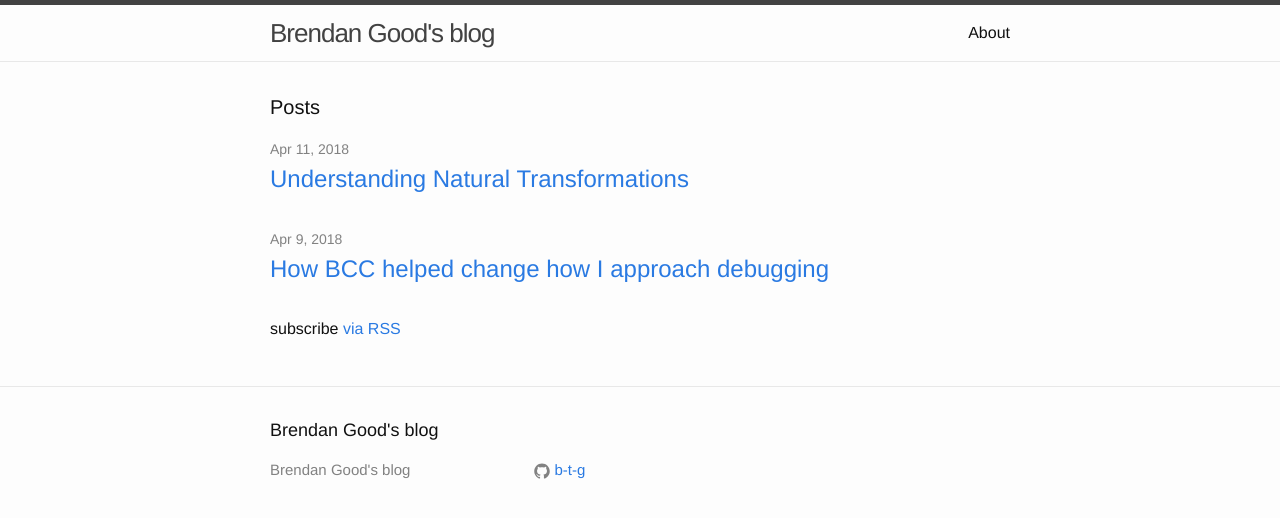
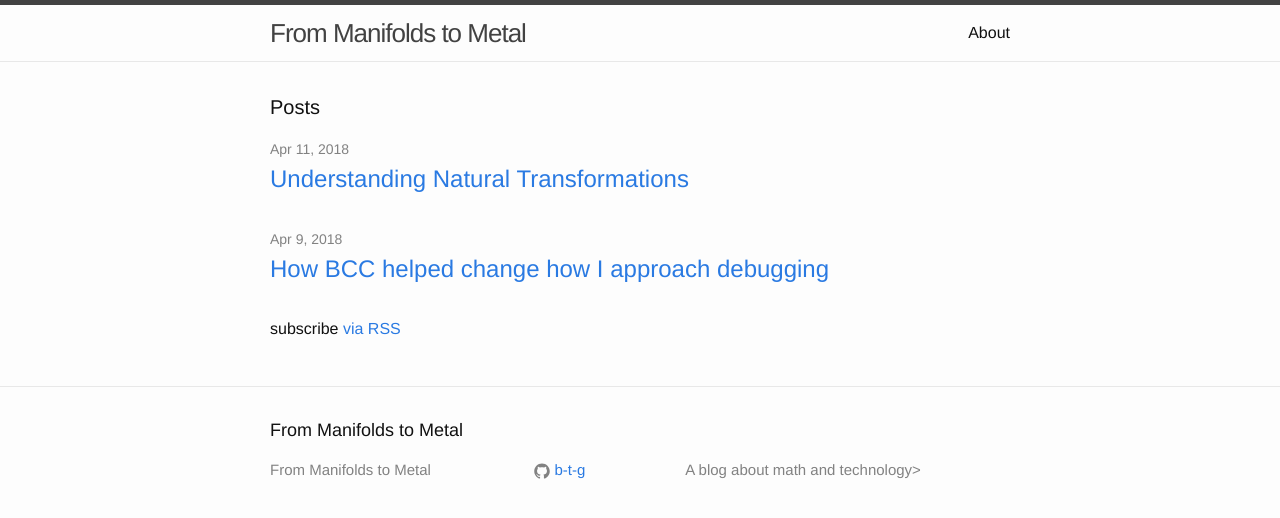
Before and after one commit to b-t-g/b-t-g.github.io, a Jekyll site: the page built from index.html, in a window 1280 px wide. Shown: the top 518 px of the page. Built offline with Jekyll 4.4.1, drawn with Linux system fonts in a browser that asks for light colours.

Commit message:
Update title and description

```diff
--- a/_config.yml
+++ b/_config.yml
@@ -6,8 +6,8 @@
 # 'jekyll serve'. If you change this file, please restart the server process.
 
 # Site settings
-title: Brendan Good's blog
-description: > # this means to ignore newlines until "baseurl:"
+title: From Manifolds to Metal
+description: A blog about math and technology> # this means to ignore newlines until "baseurl:"
 baseurl: "" # the subpath of your site, e.g. /blog
 url: "http://b-t-g.github.io" # the base hostname & protocol for your site
 github_username: b-t-g
```
